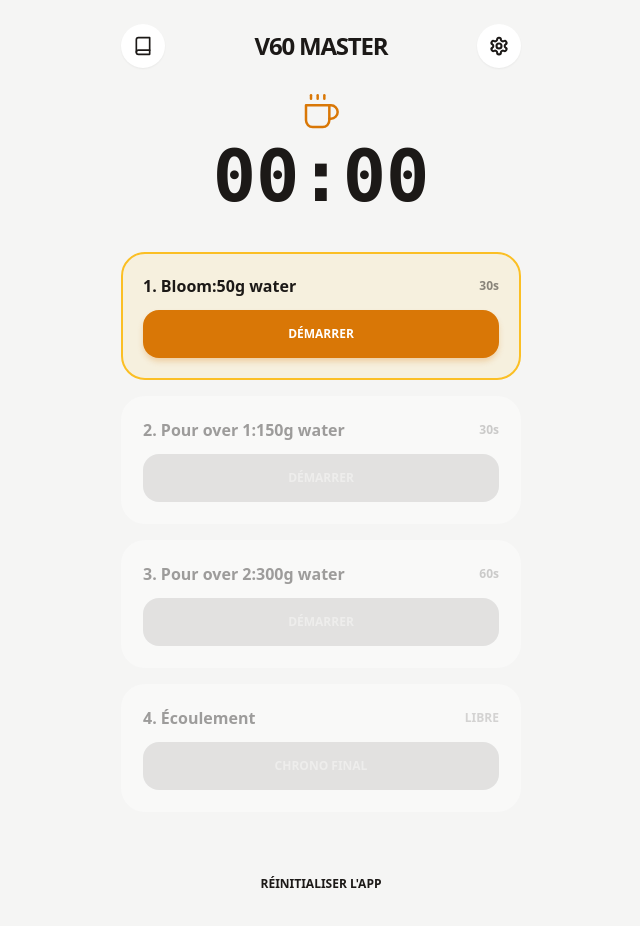
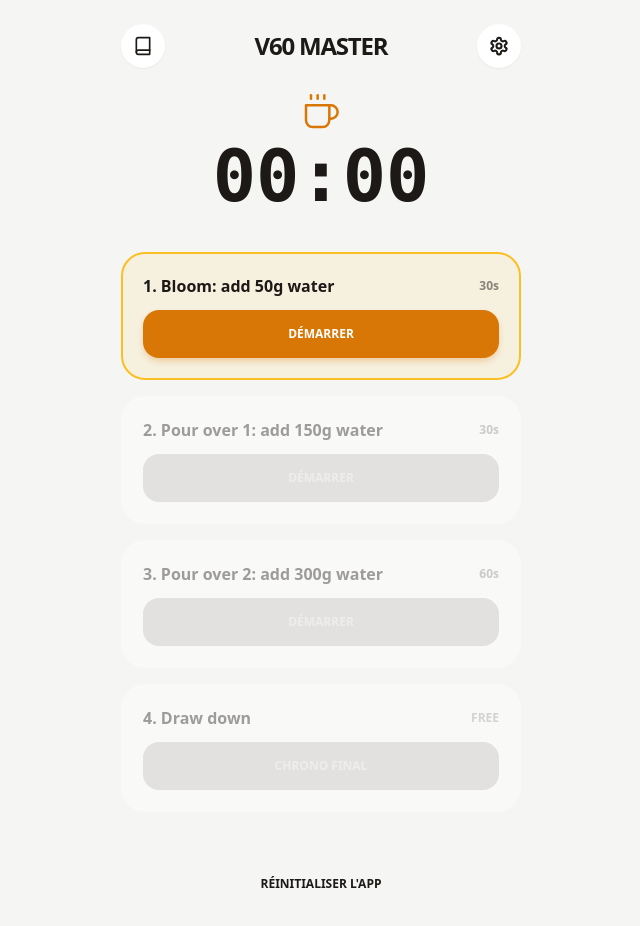
Before and after one commit to savanphr/v60master, a plain HTML site: page index.html in a window 1280 px wide. Shown: the whole page, without its empty margins (319-959 px from the left). Drawn offline with nearby package versions, Linux system fonts and the light colour scheme.

Commit message:
Add files via upload

```diff
--- a/index.html
+++ b/index.html
@@ -49,29 +49,29 @@
 	  <div id="steps-container" class="space-y-4 text-left">
 	    <div id="step-1" class="card p-5 rounded-3xl border-2 border-transparent transition-all step-active">
 	      <div class="flex justify-between items-center mb-3">
-	        <h2 class="font-bold">1. Bloom:50g water</h2>
+	        <h2 class="font-bold">1. Bloom: add 50g water</h2>
 	        <span id="badge-1" class="text-xs opacity-50 font-bold">30s</span>
 	      </div>
 	      <button id="btn-1" onclick="startPhase(1)" class="w-full btn-vibrant text-white py-4 rounded-2xl font-black uppercase text-xs">Démarrer</button>
 	    </div>
 	    <div id="step-2" class="card p-5 rounded-3xl border-2 border-transparent opacity-40 transition-all">
 	      <div class="flex justify-between items-center mb-3">
-	        <h2 class="font-bold">2. Pour over 1:150g water</h2>
-	        <span id="badge-2" class="text-xs opacity-50 font-bold">60s</span>
+	        <h2 class="font-bold">2. Pour over 1: add 150g water</h2>
+	        <span id="badge-2" class="text-xs opacity-50 font-bold">30s</span>
 	      </div>
 	      <button id="btn-2" onclick="startPhase(2)" disabled class="w-full btn-inactive text-white py-4 rounded-2xl font-black uppercase text-xs">Démarrer</button>
 	    </div>
 	    <div id="step-3" class="card p-5 rounded-3xl border-2 border-transparent opacity-40 transition-all">
 	      <div class="flex justify-between items-center mb-3">
-	        <h2 class="font-bold">3. Pour over 2:300g water</h2>
+	        <h2 class="font-bold">3. Pour over 2: add 300g water</h2>
 	        <span id="badge-3" class="text-xs opacity-50 font-bold">90s</span>
 	      </div>
 	      <button id="btn-3" onclick="startPhase(3)" disabled class="w-full btn-inactive text-white py-4 rounded-2xl font-black uppercase text-xs">Démarrer</button>
 	    </div>
 	    <div id="step-4" class="card p-5 rounded-3xl border-2 border-transparent opacity-40 transition-all">
 	      <div class="flex justify-between items-center mb-3">
-	        <h2 class="font-bold">4. Écoulement</h2>
-	        <span class="text-xs opacity-40 uppercase font-bold">Libre</span>
+	        <h2 class="font-bold">4. Draw down</h2>
+	        <span class="text-xs opacity-40 uppercase font-bold">Free</span>
 	      </div>
 	      <button id="btn-4" onclick="startPhase(4)" disabled class="w-full btn-inactive text-white py-4 rounded-2xl font-black uppercase text-xs">Chrono Final</button>
 	    </div>
```
